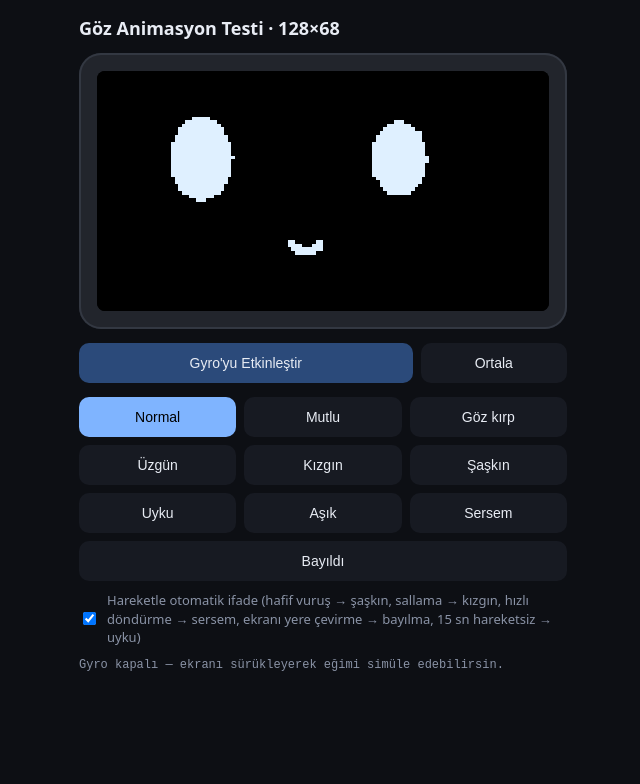
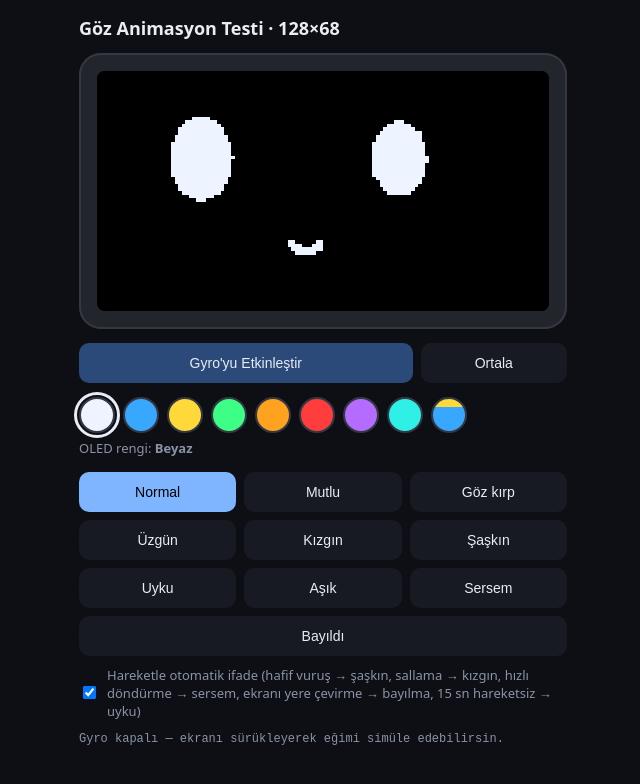
Before and after one commit to muratgul125-max/motomulti-updates, a plain HTML site: page eye-test/index.html in a window 1280 px wide. Shown: the whole page, without its empty margins (317-957 px from the left). Drawn offline with Linux system fonts and the light colour scheme.

Commit message:
Eye test: OLED color picker and longer reactions
Co-Authored-By: Claude Opus 5.5 <noreply@anthropic.com>
Claude-Session: https://claude.ai/code/session_018coh3sj7KU4FLQJY8353UA

```diff
--- a/eye-test/index.html
+++ b/eye-test/index.html
@@ -17,6 +17,9 @@ button{flex:1 1 30%;padding:12px 6px;border:0;border-radius:10px;background:var(
 button.on{background:var(--acc);color:#000}
 #gyro{flex:1 1 60%;background:#2b4a7a}
 .info{margin-top:12px;font:12px monospace;color:var(--mute);white-space:pre-wrap}
+button.sw{flex:0 0 36px;height:36px;padding:0;border-radius:50%;border:2px solid #333842}
+button.sw.on{outline:3px solid var(--fg);outline-offset:2px}
+.cn{margin-top:6px;font-size:13px;color:var(--mute)}
 label{display:flex;gap:8px;align-items:center;margin-top:10px;color:var(--mute);font-size:13px}
 </style>
 </head>
@@ -24,6 +27,7 @@ label{display:flex;gap:8px;align-items:center;margin-top:10px;color:var(--mute);
 <h1>Göz Animasyon Testi · 128×68</h1>
 <div class="dev"><canvas id="c" width="128" height="68"></canvas></div>
 <div class="row"><button id="gyro">Gyro'yu Etkinleştir</button><button id="center" style="flex:0 0 30%">Ortala</button></div>
+<div class="row" id="colors"></div><div class="cn">OLED rengi: <b id="colname"></b></div>
 <div class="row" id="moods"></div>
 <label><input type="checkbox" id="auto" checked> Hareketle otomatik ifade (hafif vuruş → şaşkın, sallama → kızgın, hızlı döndürme → sersem, ekranı yere çevirme → bayılma, 15 sn hareketsiz → uyku)</label>
 <div class="info" id="info">Gyro kapalı — ekranı sürükleyerek eğimi simüle edebilirsin.</div>
@@ -33,9 +37,24 @@ const c=document.getElementById('c'),out=c.getContext('2d');
 const W=128,H=68;
 const o=document.createElement('canvas');o.width=W;o.height=H;const x=o.getContext('2d');
 const img=out.createImageData(W,H);
-function present(){const d=x.getImageData(0,0,W,H).data,q=img.data;
- for(let i=0;i<d.length;i+=4){const on=d[i]>110;q[i]=on?0xdf:0;q[i+1]=on?0xf0:0;q[i+2]=on?0xff:0;q[i+3]=255}
+// piyasadaki tek renkli OLED panel renkleri
+const COLORS={
+ 'Beyaz':['#eef4ff'],'Mavi':['#38a8ff'],'Sarı':['#ffd83a'],'Yeşil':['#3dff86'],
+ 'Turuncu':['#ffa21f'],'Kırmızı':['#ff3d3d'],'Mor':['#b46bff'],'Turkuaz':['#2ff0e6'],
+ 'Sarı+Mavi (çift)':['#ffd83a','#38a8ff'],
+};
+const hex=h=>[1,3,5].map(i=>parseInt(h.slice(i,i+2),16));
+let colName='Beyaz';try{const v=localStorage.getItem('oledColor');if(COLORS[v])colName=v}catch(e){}
+function present(){const d=x.getImageData(0,0,W,H).data,q=img.data,cs=COLORS[colName].map(hex);
+ for(let i=0;i<d.length;i+=4){const row=(i>>2)/W|0;const col=cs.length>1&&row>=16?cs[1]:cs[0];
+  const on=d[i]>110;q[i]=on?col[0]:0;q[i+1]=on?col[1]:0;q[i+2]=on?col[2]:0;q[i+3]=255}
  out.putImageData(img,0,0)}
+{const row=document.getElementById('colors');for(const k in COLORS){const b=document.createElement('button');
+ b.className='sw';b.title=k;const cs=COLORS[k];
+ b.style.background=cs.length>1?`linear-gradient(${cs[0]} 0 24%,${cs[1]} 24%)`:cs[0];
+ b.onclick=()=>{colName=k;try{localStorage.setItem('oledColor',k)}catch(e){};mark()};row.appendChild(b)}
+ function mark(){[...row.children].forEach(b=>b.classList.toggle('on',b.title===colName));document.getElementById('colname').textContent=colName}
+ mark()}
 const PI=Math.PI,clamp=(v,a,b)=>Math.max(a,Math.min(b,v)),rnd=(a,b)=>a+Math.random()*(b-a);
 
 // ================= İFADELER (kaomoji / piksel tarzı) =================
@@ -102,9 +121,9 @@ function frame(now){
  const dt=Math.min(50,now-last)/16.67;last=now;
  if(moodUntil&&now>moodUntil){moodUntil=0;setMood(manual)}
  if(auto()){
-  if(faceDown){if(target()!=='faint')setMood('faint');moodUntil=now+800;lastActive=now}
+  if(faceDown){if(target()!=='faint')setMood('faint');moodUntil=now+4000;lastActive=now}
   else if(!idle&&now-lastActive>15000&&target()!=='sleep'){idle=true;setMood('sleep');moodUntil=0}
-  if(tapAt&&now-tapAt>280){if(shakePeaks.length<2)trigger('surprise',1300);tapAt=0}
+  if(tapAt&&now-tapAt>280){if(shakePeaks.length<2)trigger('surprise',3500);tapAt=0}
  }
  const asleep=mood==='sleep';
  // --- kendiliğinden bakış (telefon sabitken) ---
@@ -152,7 +171,7 @@ requestAnimationFrame(frame);
 const info=document.getElementById('info');
 let nOri=0,nMot=0,base=null,rawG=0,rawB=0,faceDown=false,downSince=0;
 let grav={x:0,y:0,z:9.8},shakePeaks=[],lastPeakSign=0,spinMs=0,lastMot=0,rotMag=0,linMag=0;
-function wake(now){lastActive=now;if(idle){idle=false;trigger('surprise',900)}}
+function wake(now){lastActive=now;if(idle){idle=false;trigger('surprise',3000)}}
 function applyTilt(g,bt){
  rawG=g;rawB=bt;if(!base)base={g,b:bt};
  let nx=clamp((g-base.g)/28,-1,1),ny=clamp((bt-base.b)/28,-1,1);
@@ -177,12 +196,12 @@ function onMot(e){
  if(grav.z<-7){if(!downSince)downSince=now;faceDown=now-downSince>600}else{downSince=0;faceDown=false}
  // döndürme: 350 ms boyunca hızlı dönüş
  spinMs=rotMag>220?spinMs+dtm:Math.max(0,spinMs-dtm*2);
- if(spinMs>350){trigger('dizzy',3000);spinMs=0}
+ if(spinMs>350){trigger('dizzy',6000);spinMs=0}
  // sallama: 1 sn içinde yön değiştiren 4+ güçlü tepe
  const ax=Math.abs(la.x)>Math.abs(la.y)?la.x:la.y;
  shakePeaks=shakePeaks.filter(t=>now-t<1000);
  if(Math.abs(ax)>9&&Math.sign(ax)!==lastPeakSign){lastPeakSign=Math.sign(ax);shakePeaks.push(now)}
- if(shakePeaks.length>=4){trigger('angry',2500);shakePeaks=[];tapAt=0}
+ if(shakePeaks.length>=4){trigger('angry',5000);shakePeaks=[];tapAt=0}
  // vuruş: kısa ani darbe, ardından sallama yok
  if(linMag>7&&!tapAt&&rotMag<150&&shakePeaks.length<=1)tapAt=now;
  // darbe gözleri hafifçe sarsar
```
